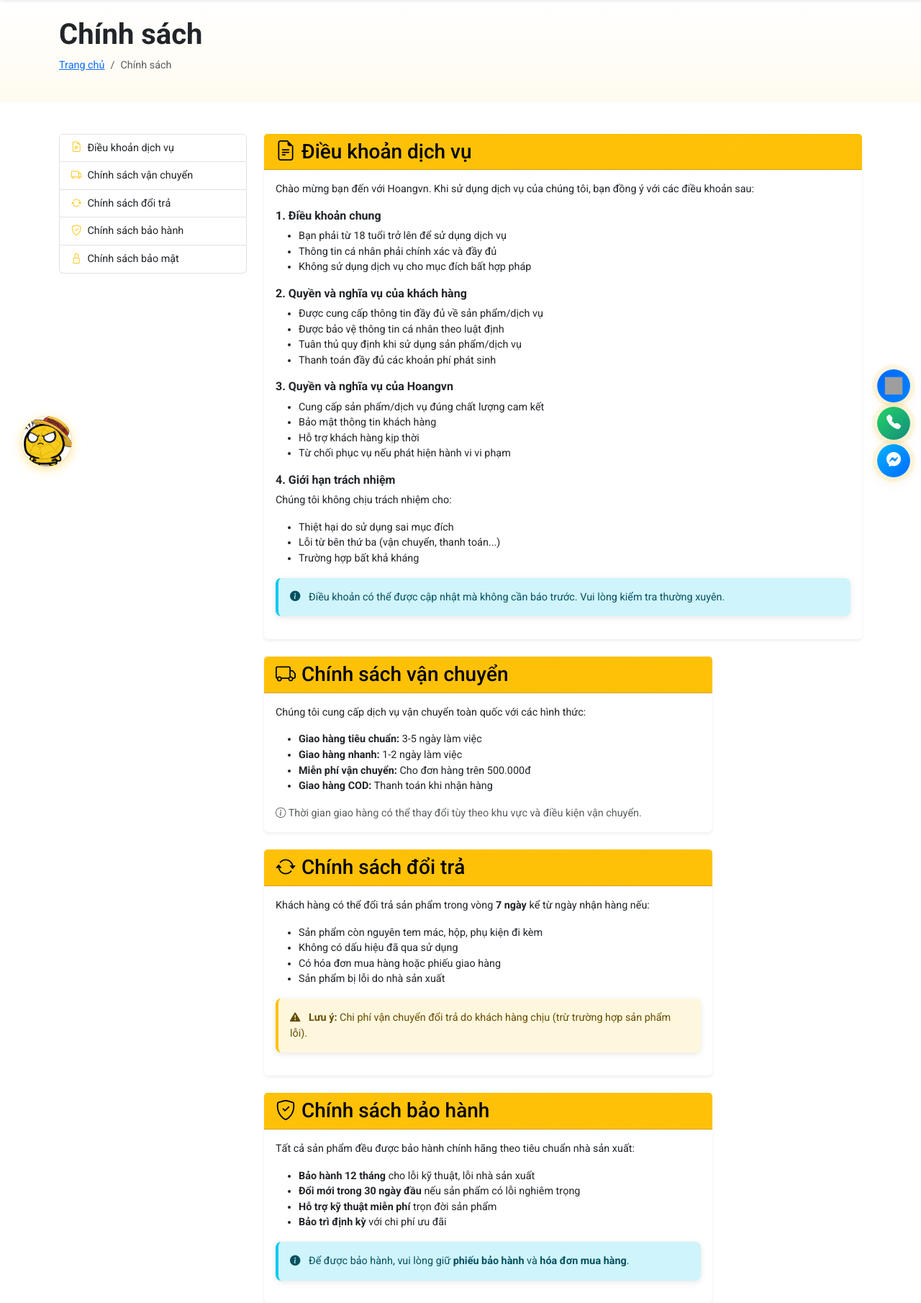
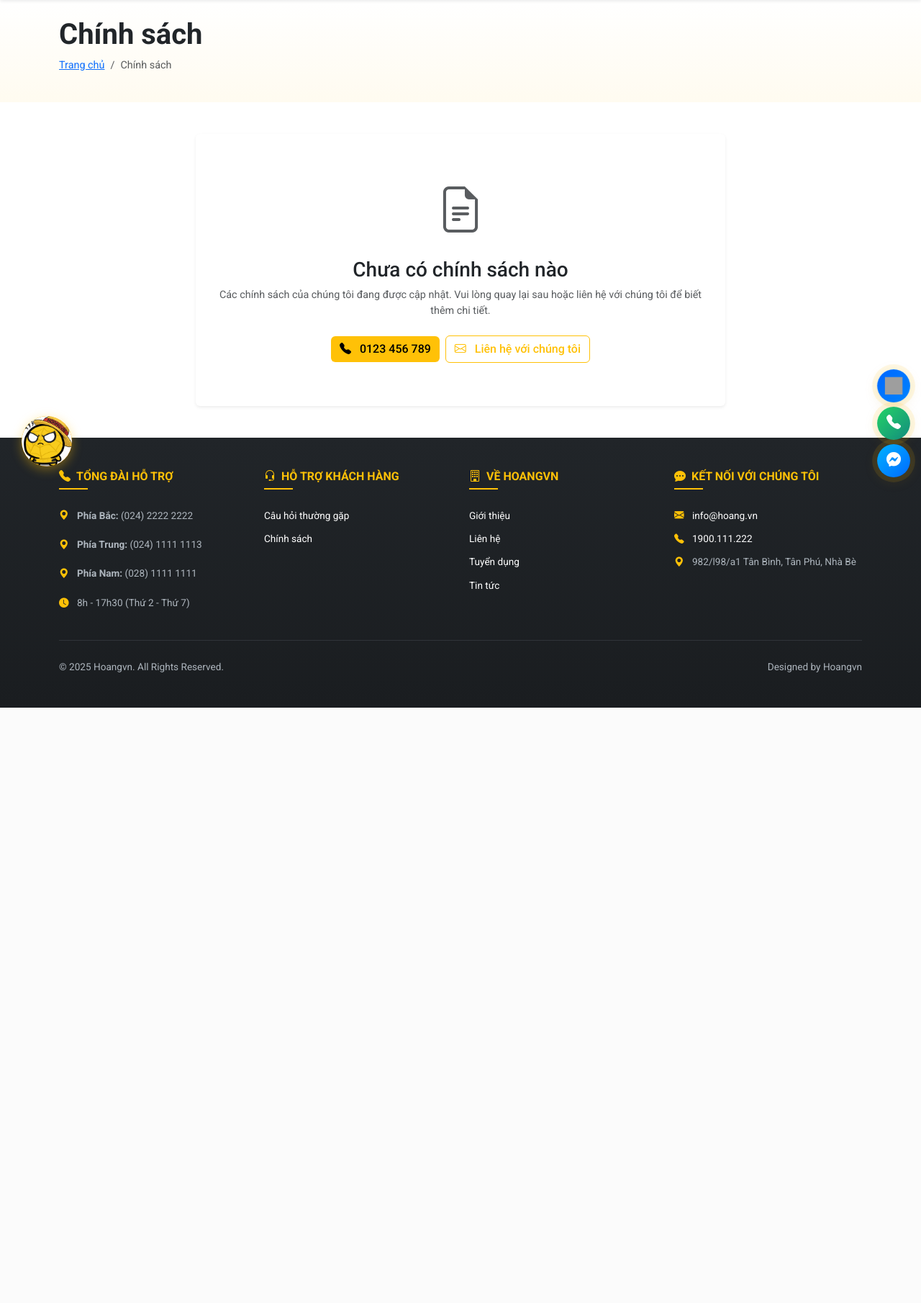
Before and after one commit to VanHoangIT/Hoangvn, a Flask app: page /chinh-sach in a window 1280 px wide. Shown: the part 122-1932 px from the top of the page at 72% size. After the commit the page ends 1105 px from the top, so only its background shows below. Run offline with Flask 3, Linux system fonts and the light colour scheme; grey boxes are pictures that could not be loaded.

Commit message:
ẩn policy không nhập

```diff
--- a/app/templates/base.html
+++ b/app/templates/base.html
@@ -317,36 +317,66 @@
                         <i class="bi bi-headset me-2"></i>Hỗ trợ khách hàng
                     </h5>
                     <ul class="list-unstyled">
+                        {% set terms = get_setting('terms_of_service', '') %}
+                        {% set shipping = get_setting('shipping_policy', '') %}
+                        {% set warranty = get_setting('warranty_policy', '') %}
+                        {% set return_pol = get_setting('return_policy', '') %}
+                        {% set privacy = get_setting('privacy_policy', '') %}
+
+                        {% if terms %}
                         <li class="mb-2">
-                            <a href="{{ url_for('main.policy') }}" class="text-white text-decoration-none">
+                            <a href="{{ url_for('main.policy') }}#terms" class="text-white text-decoration-none">
                                 Điều khoản dịch vụ
                             </a>
                         </li>
+                        {% endif %}
+
+                        {% if shipping %}
                         <li class="mb-2">
                             <a href="{{ url_for('main.policy') }}#shipping" class="text-white text-decoration-none">
                                 Chính sách vận chuyển
                             </a>
                         </li>
+                        {% endif %}
+
+                        {% if warranty %}
                         <li class="mb-2">
                             <a href="{{ url_for('main.policy') }}#warranty" class="text-white text-decoration-none">
                                 Chính sách bảo hành
                             </a>
                         </li>
+                        {% endif %}
+
+                        {% if return_pol %}
                         <li class="mb-2">
                             <a href="{{ url_for('main.policy') }}#return" class="text-white text-decoration-none">
                                 Chính sách đổi trả
                             </a>
                         </li>
+                        {% endif %}
+
+                        {% if privacy %}
                         <li class="mb-2">
                             <a href="{{ url_for('main.policy') }}#privacy" class="text-white text-decoration-none">
                                 Chính sách bảo mật
                             </a>
                         </li>
+                        {% endif %}
+
                         <li class="mb-2">
                             <a href="{{ url_for('main.faq') }}" class="text-white text-decoration-none">
                                 Câu hỏi thường gặp
                             </a>
                         </li>
+
+                        {# Fallback: Nếu không có chính sách nào, hiển thị link trang chính sách #}
+                        {% if not (terms or shipping or warranty or return_pol or privacy) %}
+                        <li class="mb-2">
+                            <a href="{{ url_for('main.policy') }}" class="text-white text-decoration-none">
+                                Chính sách
+                            </a>
+                        </li>
+                        {% endif %}
                     </ul>
                 </div>
 
--- a/app/templates/policy.html
+++ b/app/templates/policy.html
@@ -20,31 +20,84 @@
 <!-- ==================== POLICY CONTENT ==================== -->
 <section class="py-5" itemscope itemtype="https://schema.org/WebPage">
     <div class="container">
+        {# Check if any policy content exists #}
+        {% set terms = get_setting('terms_of_service', '') %}
+        {% set shipping = get_setting('shipping_policy', '') %}
+        {% set return_pol = get_setting('return_policy', '') %}
+        {% set warranty = get_setting('warranty_policy', '') %}
+        {% set privacy = get_setting('privacy_policy', '') %}
+
+        {% set has_any_policy = terms or shipping or return_pol or warranty or privacy %}
+
+        {% if not has_any_policy %}
+            <!-- No policies available message -->
+            <div class="row justify-content-center">
+                <div class="col-lg-8">
+                    <div class="card shadow-sm border-0 text-center py-5">
+                        <div class="card-body">
+                            <i class="bi bi-file-earmark-text text-muted" style="font-size: 4rem;"></i>
+                            <h3 class="mt-3 mb-2">Chưa có chính sách nào</h3>
+                            <p class="text-muted mb-4">
+                                Các chính sách của chúng tôi đang được cập nhật.
+                                Vui lòng quay lại sau hoặc liên hệ với chúng tôi để biết thêm chi tiết.
+                            </p>
+                            <div class="d-flex gap-2 justify-content-center flex-wrap">
+                                <a href="tel:{{ get_setting('hotline', '0123456789') }}"
+                                   class="btn btn-warning">
+                                    <i class="bi bi-telephone-fill me-2"></i>
+                                    {{ get_setting('hotline', '0123 456 789') }}
+                                </a>
+                                <a href="{{ url_for('main.contact') }}"
+                                   class="btn btn-outline-warning">
+                                    <i class="bi bi-envelope me-2"></i>
+                                    Liên hệ với chúng tôi
+                                </a>
+                            </div>
+                        </div>
+                    </div>
+                </div>
+            </div>
+        {% else %}
             <div class="row">
                 <!-- Sidebar Navigation -->
                 <div class="col-lg-3 mb-4">
                     <div class="list-group sticky-top" style="top: 100px; z-index: 10;">
+                        {% if terms %}
                         <a href="#terms" class="list-group-item list-group-item-action">
                             <i class="bi bi-file-earmark-text text-warning me-2"></i>Điều khoản dịch vụ
                         </a>
+                        {% endif %}
+
+                        {% if shipping %}
                         <a href="#shipping" class="list-group-item list-group-item-action">
                             <i class="bi bi-truck text-warning me-2"></i>Chính sách vận chuyển
                         </a>
+                        {% endif %}
+
+                        {% if return_pol %}
                         <a href="#return" class="list-group-item list-group-item-action">
                             <i class="bi bi-arrow-repeat text-warning me-2"></i>Chính sách đổi trả
                         </a>
+                        {% endif %}
+
+                        {% if warranty %}
                         <a href="#warranty" class="list-group-item list-group-item-action">
                             <i class="bi bi-shield-check text-warning me-2"></i>Chính sách bảo hành
                         </a>
+                        {% endif %}
+
+                        {% if privacy %}
                         <a href="#privacy" class="list-group-item list-group-item-action">
                             <i class="bi bi-lock text-warning me-2"></i>Chính sách bảo mật
                         </a>
+                        {% endif %}
                     </div>
                 </div>
 
                 <!-- Policy Content -->
                 <div class="col-lg-9">
                     <!-- ✅ ĐIỀU KHOẢN DỊCH VỤ -->
+                    {% if terms %}
                     <div class="card shadow-sm border-0 mb-4" id="terms">
                         <div class="card-header bg-warning">
                             <h3 class="mb-0">
@@ -52,52 +105,13 @@
                             </h3>
                         </div>
                         <div class="card-body">
-                        {% set terms = get_setting('terms_of_service', '') %}
-                        {% if terms %}
                             {{ terms | safe }}
-                        {% else %}
-                            <p>Chào mừng bạn đến với {{ get_setting('website_name', 'Hoangvn') }}. Khi sử dụng dịch vụ của chúng tôi, bạn đồng ý với các điều khoản sau:</p>
-                            <h6 class="fw-bold mt-3">1. Điều khoản chung</h6>
-                            <ul>
-                                <li>Bạn phải từ 18 tuổi trở lên để sử dụng dịch vụ</li>
-                                <li>Thông tin cá nhân phải chính xác và đầy đủ</li>
-                                <li>Không sử dụng dịch vụ cho mục đích bất hợp pháp</li>
-                            </ul>
-
-                            <h6 class="fw-bold mt-3">2. Quyền và nghĩa vụ của khách hàng</h6>
-                            <ul>
-                                <li>Được cung cấp thông tin đầy đủ về sản phẩm/dịch vụ</li>
-                                <li>Được bảo vệ thông tin cá nhân theo luật định</li>
-                                <li>Tuân thủ quy định khi sử dụng sản phẩm/dịch vụ</li>
-                                <li>Thanh toán đầy đủ các khoản phí phát sinh</li>
-                            </ul>
-
-                            <h6 class="fw-bold mt-3">3. Quyền và nghĩa vụ của {{ get_setting('website_name', 'Hoangvn') }}</h6>
-                            <ul>
-                                <li>Cung cấp sản phẩm/dịch vụ đúng chất lượng cam kết</li>
-                                <li>Bảo mật thông tin khách hàng</li>
-                                <li>Hỗ trợ khách hàng kịp thời</li>
-                                <li>Từ chối phục vụ nếu phát hiện hành vi vi phạm</li>
-                            </ul>
-
-                            <h6 class="fw-bold mt-3">4. Giới hạn trách nhiệm</h6>
-                            <p>Chúng tôi không chịu trách nhiệm cho:</p>
-                            <ul>
-                                <li>Thiệt hại do sử dụng sai mục đích</li>
-                                <li>Lỗi từ bên thứ ba (vận chuyển, thanh toán...)</li>
-                                <li>Trường hợp bất khả kháng</li>
-                            </ul>
-
-                            <div class="alert alert-info mt-3">
-                                <i class="bi bi-info-circle-fill me-2"></i>
-                                Điều khoản có thể được cập nhật mà không cần báo trước. Vui lòng kiểm tra thường xuyên.
+                        </div>
                     </div>
                     {% endif %}
-                    </div>
-                </div>
-            <!-- Policy Content -->
-            <div class="col-lg-9">
+
                     <!-- Chính sách vận chuyển -->
+                    {% if shipping %}
                     <div class="card shadow-sm border-0 mb-4" id="shipping">
                         <div class="card-header bg-warning">
                             <h3 class="mb-0">
@@ -105,26 +119,13 @@
                             </h3>
                         </div>
                         <div class="card-body">
-                        {% set shipping = get_setting('shipping_policy', '') %}
-                        {% if shipping %}
-                            {{ shipping | safe  }}
-                        {% else %}
-                            <p>Chúng tôi cung cấp dịch vụ vận chuyển toàn quốc với các hình thức:</p>
-                            <ul>
-                                <li><strong>Giao hàng tiêu chuẩn:</strong> 3-5 ngày làm việc</li>
-                                <li><strong>Giao hàng nhanh:</strong> 1-2 ngày làm việc</li>
-                                <li><strong>Miễn phí vận chuyển:</strong> Cho đơn hàng trên 500.000đ</li>
-                                <li><strong>Giao hàng COD:</strong> Thanh toán khi nhận hàng</li>
-                            </ul>
-                            <p class="text-muted mb-0">
-                                <i class="bi bi-info-circle"></i>
-                                Thời gian giao hàng có thể thay đổi tùy theo khu vực và điều kiện vận chuyển.
-                            </p>
-                        {% endif %}
+                            {{ shipping | safe }}
                         </div>
                     </div>
+                    {% endif %}
 
                     <!-- Chính sách đổi trả -->
+                    {% if return_pol %}
                     <div class="card shadow-sm border-0 mb-4" id="return">
                         <div class="card-header bg-warning">
                             <h3 class="mb-0">
@@ -132,26 +133,13 @@
                             </h3>
                         </div>
                         <div class="card-body">
-                        {% set return_pol = get_setting('return_policy', '') %}
-                        {% if return_pol %}
                             {{ return_pol | safe }}
-                        {% else %}
-                            <p>Khách hàng có thể đổi trả sản phẩm trong vòng <strong>7 ngày</strong> kể từ ngày nhận hàng nếu:</p>
-                            <ul>
-                                <li>Sản phẩm còn nguyên tem mác, hộp, phụ kiện đi kèm</li>
-                                <li>Không có dấu hiệu đã qua sử dụng</li>
-                                <li>Có hóa đơn mua hàng hoặc phiếu giao hàng</li>
-                                <li>Sản phẩm bị lỗi do nhà sản xuất</li>
-                            </ul>
-                            <div class="alert alert-warning">
-                                <i class="bi bi-exclamation-triangle-fill me-2"></i>
-                                <strong>Lưu ý:</strong> Chi phí vận chuyển đổi trả do khách hàng chịu (trừ trường hợp sản phẩm lỗi).
+                        </div>
                     </div>
                     {% endif %}
-                    </div>
-                </div>
 
                     <!-- Chính sách bảo hành -->
+                    {% if warranty %}
                     <div class="card shadow-sm border-0 mb-4" id="warranty">
                         <div class="card-header bg-warning">
                             <h3 class="mb-0">
@@ -159,26 +147,13 @@
                             </h3>
                         </div>
                         <div class="card-body">
-                        {% set warranty = get_setting('warranty_policy', '') %}
-                        {% if warranty %}
-                            {{ warranty | safe  }}
-                        {% else %}
-                            <p>Tất cả sản phẩm đều được bảo hành chính hãng theo tiêu chuẩn nhà sản xuất:</p>
-                            <ul>
-                                <li><strong>Bảo hành 12 tháng</strong> cho lỗi kỹ thuật, lỗi nhà sản xuất</li>
-                                <li><strong>Đổi mới trong 30 ngày đầu</strong> nếu sản phẩm có lỗi nghiêm trọng</li>
-                                <li><strong>Hỗ trợ kỹ thuật miễn phí</strong> trọn đời sản phẩm</li>
-                                <li><strong>Bảo trì định kỳ</strong> với chi phí ưu đãi</li>
-                            </ul>
-                            <div class="alert alert-info">
-                                <i class="bi bi-info-circle-fill me-2"></i>
-                                Để được bảo hành, vui lòng giữ <strong>phiếu bảo hành</strong> và <strong>hóa đơn mua hàng</strong>.
+                            {{ warranty | safe }}
+                        </div>
                     </div>
                     {% endif %}
-                    </div>
-                </div>
 
                     <!-- Chính sách bảo mật -->
+                    {% if privacy %}
                     <div class="card shadow-sm border-0 mb-4" id="privacy">
                         <div class="card-header bg-warning">
                             <h3 class="mb-0">
@@ -186,27 +161,10 @@
                             </h3>
                         </div>
                         <div class="card-body">
-                        {% set privacy = get_setting('privacy_policy', '') %}
-                        {% if privacy %}
-                            {{ privacy | safe  }}
-                        {% else %}
-                            <p>Chúng tôi cam kết bảo vệ thông tin cá nhân của khách hàng:</p>
-                            <ul>
-                                <li><strong>Không chia sẻ thông tin</strong> cho bên thứ ba mà không có sự đồng ý</li>
-                                <li><strong>Mã hóa dữ liệu thanh toán</strong> bằng công nghệ SSL 256-bit</li>
-                                <li><strong>Bảo vệ quyền riêng tư</strong> tuyệt đối theo quy định pháp luật</li>
-                                <li><strong>Chỉ sử dụng thông tin</strong> cho mục đích xử lý đơn hàng và hỗ trợ khách hàng</li>
-                            </ul>
-                            <div class="bg-light p-3 rounded">
-                                <h6 class="fw-bold mb-2">Thông tin chúng tôi thu thập:</h6>
-                                <p class="mb-0 small">
-                                    Họ tên, email, số điện thoại, địa chỉ giao hàng và thông tin thanh toán
-                                    (được mã hóa và bảo mật tuyệt đối).
-                                </p>
+                            {{ privacy | safe }}
+                        </div>
                     </div>
                     {% endif %}
-                    </div>
-                </div>
 
                     <!-- CTA Section -->
                     <div class="card shadow-sm border-0 bg-light">
@@ -229,6 +187,7 @@
                     </div>
                 </div>
             </div>
+        {% endif %}
     </div>
 </section>
 
```
Also changed, not shown: app/static/sitemap.xml (+1 -1 lines). Lines whose indentation alone changed are shown as unchanged.
